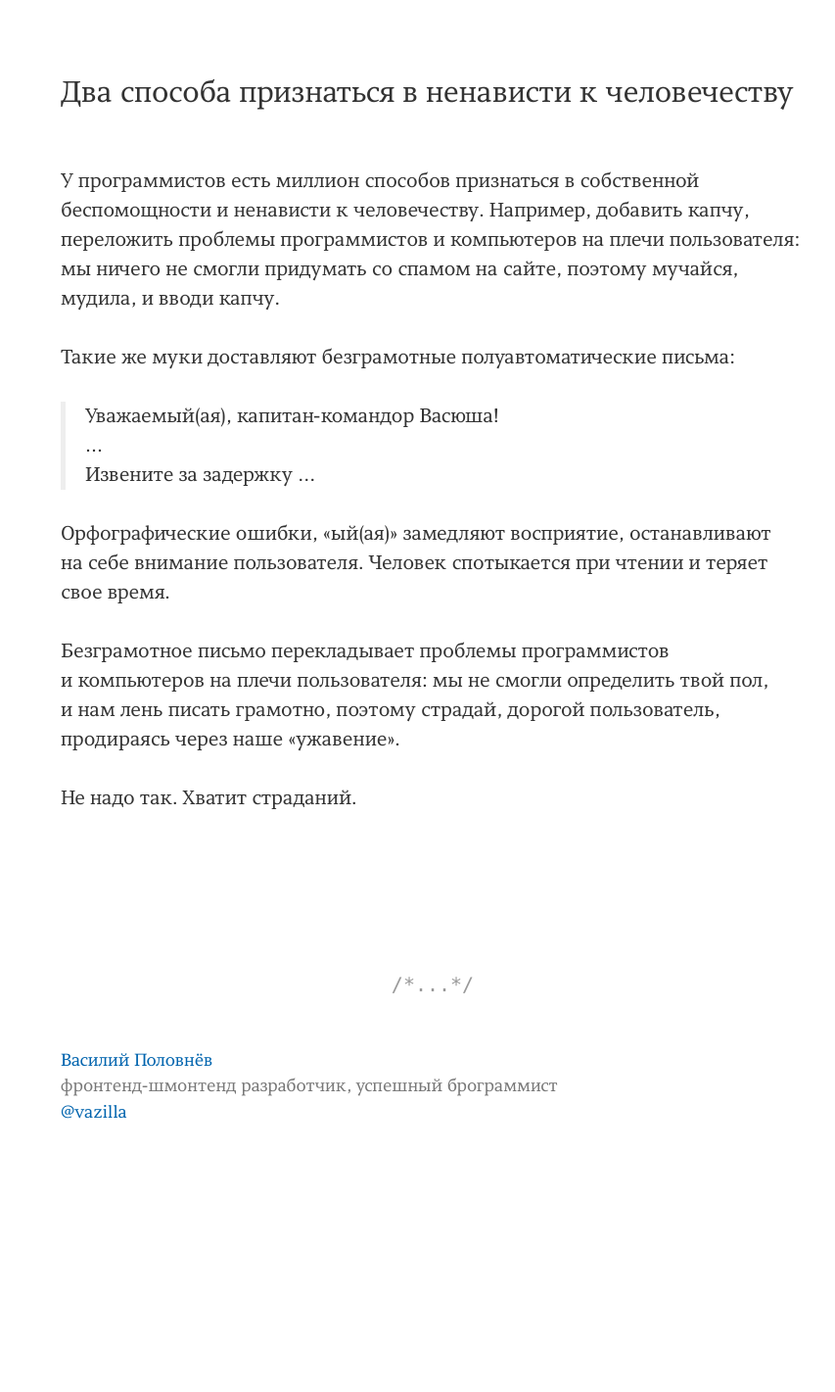
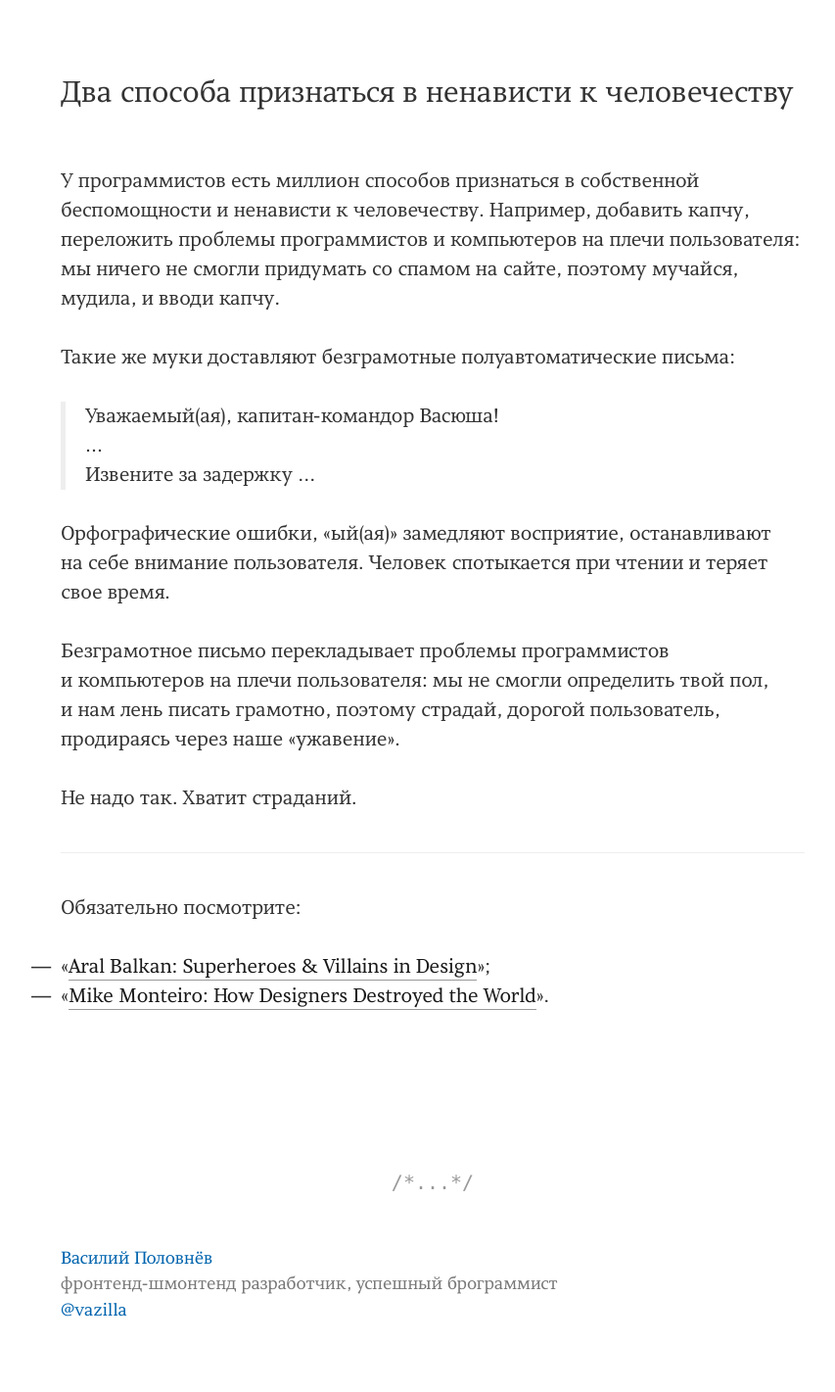
Before and after one commit to vast/vast.github.io, a Jekyll site: the page built from _posts/2014-10-14-please-stop-it.md, in a window 1280 px wide. Shown: the whole page at 98% size, without its empty margins (198-1051 px from the left). Built offline with Jekyll 4.4.1, drawn with Linux system fonts in a browser that asks for light colours; Markdown is read by kramdown in place of the engine named in the settings; before the commit the page ends 1219 px from its top, so only the background shows below that.

Commit message:
add link to some really cool videos to the last post on hate

```diff
--- a/_posts/2014-10-14-please-stop-it.md
+++ b/_posts/2014-10-14-please-stop-it.md
@@ -19,3 +19,10 @@ layout: default
 Безграмотное письмо перекладывает проблемы программистов и компьютеров на плечи пользователя: мы не смогли определить твой пол, и нам лень писать грамотно, поэтому страдай, дорогой пользователь, продираясь через наше «ужавение».
 
 Не надо так. Хватит страданий.
+
+--------------------------------
+
+Обязательно посмотрите:
+
+* «[Aral Balkan: Superheroes & Villains in Design](http://vimeo.com/70030549)»;
+* «[Mike Monteiro: How Designers Destroyed the World](http://vimeo.com/68470326)».
```
